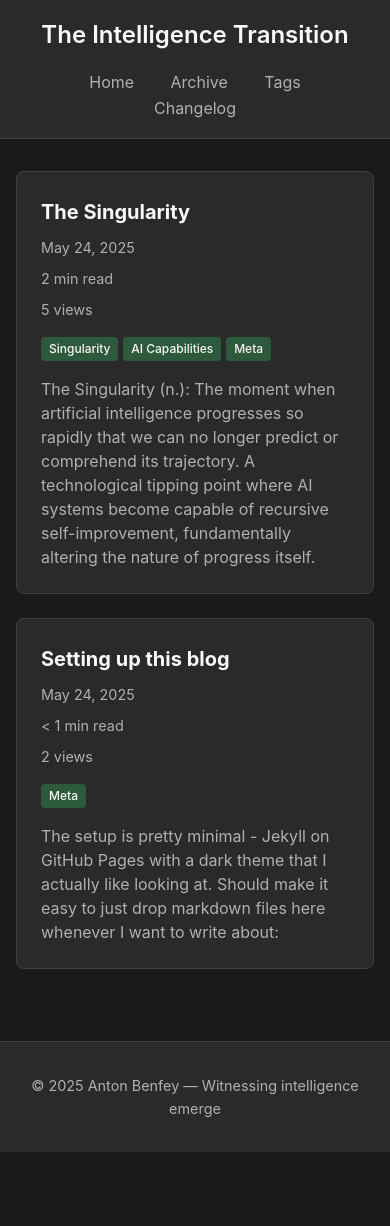
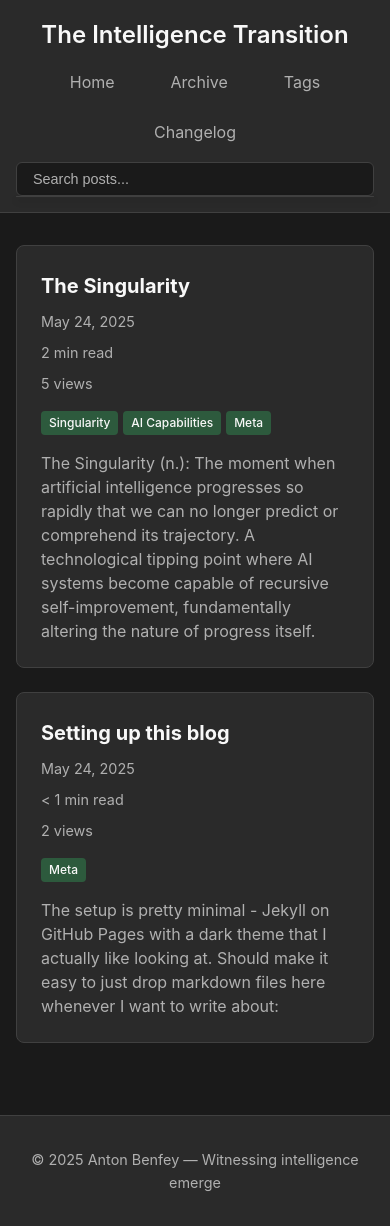
Before and after one commit to Benfey/benfey.github.io, a Jekyll site: the page built from index.html, in a window 390 px wide. Built offline with Jekyll 4.4.1, drawn with Linux system fonts in a browser that asks for light colours; before the commit the page ends 1152 px from its top, so only the background shows below that.

Commit message:
Added search feature

```diff
--- a/_layouts/default.html
+++ b/_layouts/default.html
@@ -12,10 +12,16 @@
         <div class="container">
             <h1><a href="{{ '/' | relative_url }}">{{ site.title }}</a></h1>
             <nav>
-                <a href="{{ '/' | relative_url }}">Home</a>
-                <a href="{{ '/archive' | relative_url }}">Archive</a>
-                <a href="{{ '/tags' | relative_url }}">Tags</a>
-                <a href="{{ '/changelog' | relative_url }}">Changelog</a>
+                <div class="nav-links">
+                    <a href="{{ '/' | relative_url }}">Home</a>
+                    <a href="{{ '/archive' | relative_url }}">Archive</a>
+                    <a href="{{ '/tags' | relative_url }}">Tags</a>
+                    <a href="{{ '/changelog' | relative_url }}">Changelog</a>
+                </div>
+                <div class="search-container">
+                    <input type="text" id="search-input" placeholder="Search posts..." aria-label="Search posts">
+                    <div id="search-results" class="search-results" aria-live="polite"></div>
+                </div>
             </nav>
         </div>
     </header>
@@ -30,6 +36,7 @@
         </div>
     </footer>
 
+    <script src="{{ '/assets/js/search.js' | relative_url }}"></script>
     <script>
         document.addEventListener('DOMContentLoaded', function() {
             // Make post tiles clickable
@@ -45,9 +52,7 @@
                     }
                 });
             });
-
         });
-
     </script>
 </body>
 </html>
--- a/assets/css/style.css
+++ b/assets/css/style.css
@@ -61,10 +61,21 @@ body {
     text-decoration: none;
 }
 
+.site-header nav {
+    display: flex;
+    align-items: center;
+    gap: 2rem;
+}
+
+.nav-links {
+    display: flex;
+    align-items: center;
+    gap: 1.5rem;
+}
+
 .site-header nav a {
     color: var(--text-secondary);
     text-decoration: none;
-    margin-left: 1.5rem;
     transition: color 0.2s ease;
 }
 
@@ -486,3 +497,110 @@ main {
         width: 100%;
     }
 }
+
+/* Search Functionality */
+.search-container {
+    position: relative;
+}
+
+#search-input {
+    background-color: var(--bg-primary);
+    border: 1px solid var(--border);
+    border-radius: 6px;
+    color: var(--text-primary);
+    padding: 0.5rem 1rem;
+    font-size: 0.9rem;
+    width: 220px;
+    transition: border-color 0.2s ease, box-shadow 0.2s ease;
+}
+
+#search-input:focus {
+    outline: none;
+    border-color: var(--text-accent);
+    box-shadow: 0 0 0 2px rgba(74, 222, 128, 0.2);
+}
+
+#search-input::placeholder {
+    color: var(--text-secondary);
+}
+
+.search-results {
+    position: absolute;
+    top: 100%;
+    left: 0;
+    right: 0;
+    background-color: var(--bg-secondary);
+    border: 1px solid var(--border);
+    border-top: none;
+    border-radius: 0 0 6px 6px;
+    max-height: 400px;
+    overflow-y: auto;
+    z-index: 1000;
+    box-shadow: 0 4px 6px var(--shadow);
+}
+
+.search-result {
+    padding: 0.75rem 1rem;
+    border-bottom: 1px solid var(--border);
+    transition: background-color 0.2s ease;
+    cursor: pointer;
+}
+
+.search-result:last-child {
+    border-bottom: none;
+}
+
+.search-result:hover,
+.search-result-selected {
+    background-color: var(--bg-primary);
+}
+
+.search-title {
+    color: var(--text-primary);
+    font-weight: 500;
+    margin-bottom: 0.25rem;
+}
+
+.search-result:hover .search-title {
+    color: var(--text-accent);
+}
+
+.search-meta {
+    color: var(--text-secondary);
+    font-size: 0.8rem;
+}
+
+.no-results {
+    padding: 1rem;
+    text-align: center;
+    color: var(--text-secondary);
+    font-style: italic;
+}
+
+/* Mobile search adjustments */
+@media (max-width: 768px) {
+    .site-header .container {
+        flex-direction: column;
+        align-items: stretch;
+        gap: 1rem;
+    }
+
+    .site-header nav {
+        flex-direction: column;
+        gap: 1rem;
+        align-items: stretch;
+    }
+
+    .nav-links {
+        justify-content: center;
+        flex-wrap: wrap;
+    }
+
+    .search-container {
+        width: 100%;
+    }
+
+    #search-input {
+        width: 100%;
+    }
+}
--- /dev/null
+++ b/assets/js/search.js
@@ -0,0 +1,145 @@
+// Simple client-side search implementation
+let searchData = [];
+let selectedIndex = -1;
+
+// Load search data
+fetch('/search.json')
+    .then(response => response.json())
+    .then(data => {
+        searchData = data;
+        console.log('Search data loaded:', data.length, 'posts');
+    })
+    .catch(error => {
+        console.error('Failed to load search data:', error);
+    });
+
+// Ultra-simple: only title substring matching (case insensitive)
+function performSearch(query) {
+    if (!query || query.length < 1) {
+        return [];
+    }
+
+    const searchTerm = query.toLowerCase().trim();
+
+    return searchData.filter(post => {
+        const title = post.title.toLowerCase();
+        return title.includes(searchTerm);
+    }).slice(0, 8);
+}
+
+// Display search results
+function displayResults(results, query) {
+    const resultsContainer = document.getElementById('search-results');
+
+    if (results.length === 0) {
+        resultsContainer.innerHTML = '<div class="no-results">No results found</div>';
+        return;
+    }
+
+    const resultsHTML = results.map(result => `
+        <div class="search-result" data-url="${result.url}">
+            <div class="search-title">${result.title}</div>
+            <div class="search-meta">${result.tags}</div>
+        </div>
+    `).join('');
+
+    resultsContainer.innerHTML = resultsHTML;
+}
+
+// Initialize search when DOM is ready
+document.addEventListener('DOMContentLoaded', function() {
+    const searchInput = document.getElementById('search-input');
+    const resultsContainer = document.getElementById('search-results');
+
+    if (!searchInput || !resultsContainer) {
+        console.error('Search elements not found');
+        return;
+    }
+
+    // Handle search input
+    searchInput.addEventListener('input', function() {
+        const query = this.value.trim();
+        selectedIndex = -1;
+
+        if (query.length < 2) {
+            resultsContainer.innerHTML = '';
+            return;
+        }
+
+        const results = performSearch(query);
+        displayResults(results, query);
+    });
+
+    // Handle keyboard navigation
+    searchInput.addEventListener('keydown', function(e) {
+        const results = resultsContainer.querySelectorAll('.search-result');
+
+        switch(e.key) {
+            case 'Escape':
+                this.value = '';
+                resultsContainer.innerHTML = '';
+                selectedIndex = -1;
+                this.blur();
+                break;
+
+            case 'ArrowDown':
+                e.preventDefault();
+                if (results.length > 0) {
+                    selectedIndex = Math.min(selectedIndex + 1, results.length - 1);
+                    updateSelection(results);
+                }
+                break;
+
+            case 'ArrowUp':
+                e.preventDefault();
+                if (results.length > 0) {
+                    selectedIndex = Math.max(selectedIndex - 1, -1);
+                    updateSelection(results);
+                }
+                break;
+
+            case 'Enter':
+                if (selectedIndex >= 0 && results[selectedIndex]) {
+                    e.preventDefault();
+                    const url = results[selectedIndex].dataset.url;
+                    if (url) {
+                        window.location.href = url;
+                    }
+                }
+                break;
+        }
+    });
+
+    // Handle result clicks - make entire box clickable
+    resultsContainer.addEventListener('click', function(e) {
+        const searchResult = e.target.closest('.search-result');
+        if (searchResult) {
+            const url = searchResult.dataset.url;
+            if (url) {
+                searchInput.value = '';
+                resultsContainer.innerHTML = '';
+                selectedIndex = -1;
+                window.location.href = url;
+            }
+        }
+    });
+
+    // Clear results when clicking outside
+    document.addEventListener('click', function(e) {
+        if (!searchInput.contains(e.target) && !resultsContainer.contains(e.target)) {
+            resultsContainer.innerHTML = '';
+            selectedIndex = -1;
+        }
+    });
+});
+
+// Update visual selection for keyboard navigation
+function updateSelection(results) {
+    results.forEach((result, index) => {
+        if (index === selectedIndex) {
+            result.classList.add('search-result-selected');
+        } else {
+            result.classList.remove('search-result-selected');
+        }
+    });
+}
--- /dev/null
+++ b/search.json
@@ -0,0 +1,15 @@
+---
+layout: null
+---
+[
+  {% for post in site.posts %}
+    {
+      "title"    : "{{ post.title | escape }}",
+      "category" : "{{ post.category }}",
+      "tags"     : "{{ post.tags | join: ', ' }}",
+      "url"      : "{{ site.baseurl }}{{ post.url }}",
+      "date"     : "{{ post.date }}",
+      "content"  : "{{ post.content | strip_html | strip_newlines | escape }}"
+    } {% unless forloop.last %},{% endunless %}
+  {% endfor %}
+]
```
Also changed, not shown: .claude/settings.local.json, CLAUDE.md (line endings or trailing spaces), assets/js/simple-jekyll-search.min.js (added), 10 other files.
